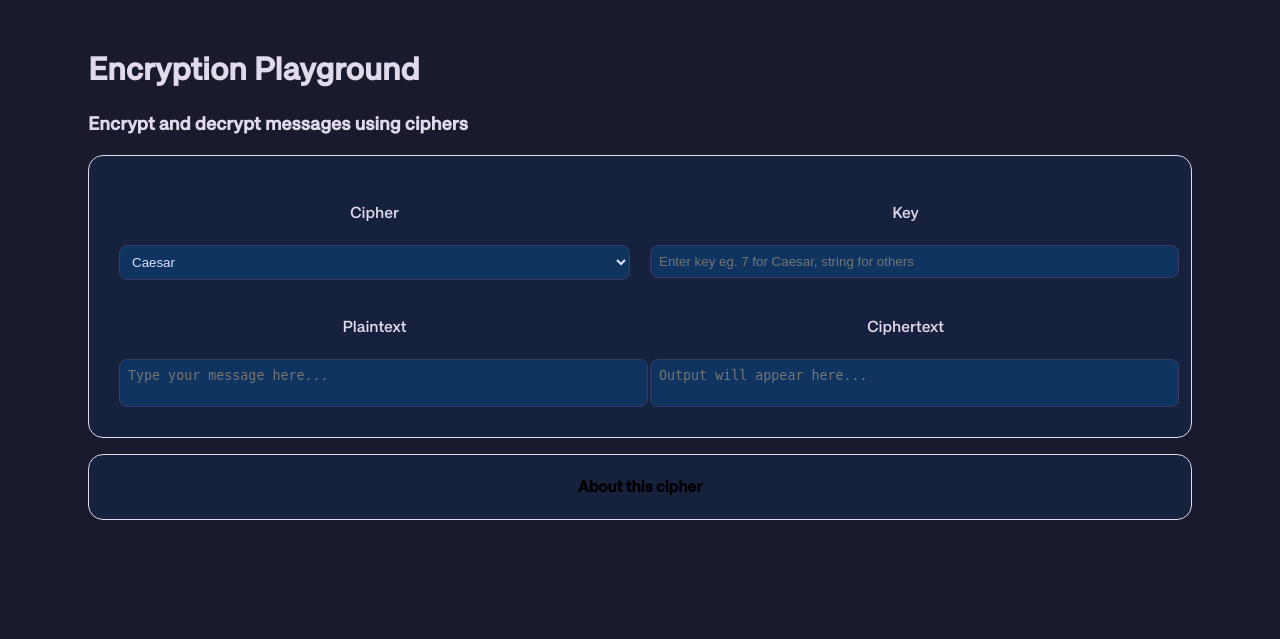
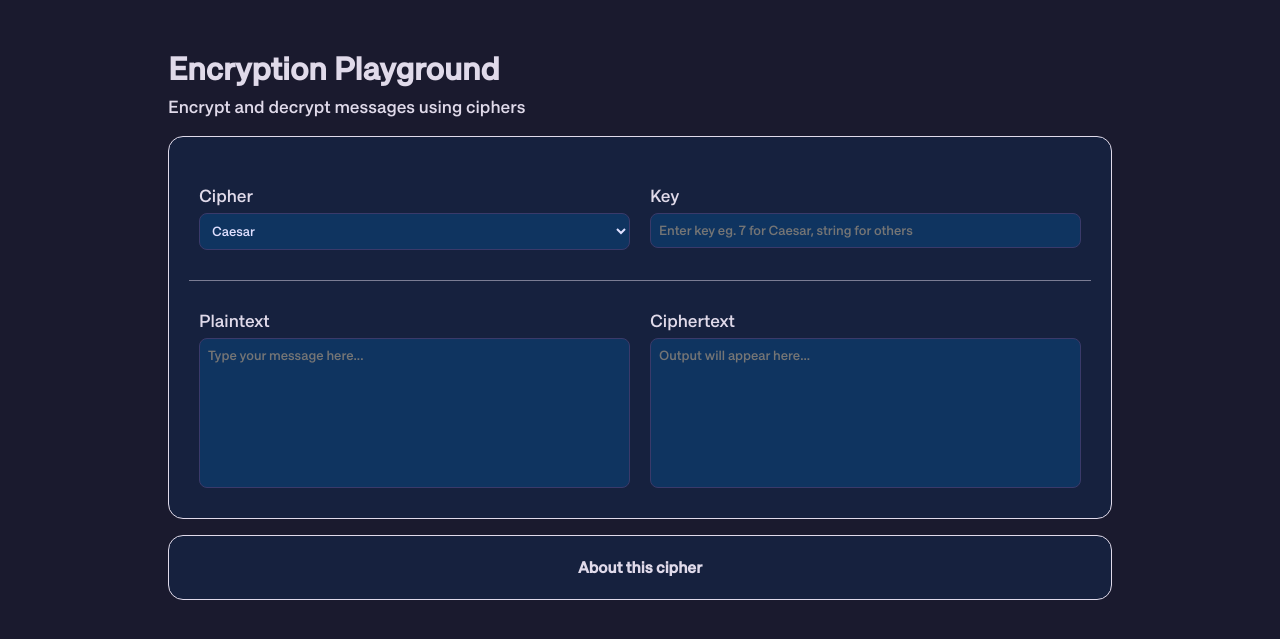
Before and after one commit to Mikolaj-Wujek/encryption-playground, a Flask app: page / in a window 1280 px wide. Shown: the top 639 px of the page. Run offline with Flask 3, Linux system fonts and the light colour scheme.

Commit message:
more css changes

```diff
--- a/static/styles.css
+++ b/static/styles.css
@@ -13,7 +13,19 @@ p {
     color: #e0daea;
 }
 
-h1, h3 {
+h1{
+    color: #e0daea;
+    margin-bottom: 5px;
+}
+
+h3 {
+    color: #e0daea;
+    font-weight: 400;
+    margin-top: 0;
+    font-size: 1.1em;
+}
+
+h4 {
     color: #e0daea;
 }
 
@@ -31,16 +43,33 @@ h1, h3 {
     padding: 10px;
 }
 
+.cipher-grid div:nth-child(1),
+.cipher-grid div:nth-child(2) {
+    border-bottom: 1px solid rgba(224, 218, 234, 0.5);
+    padding-bottom: 30px;
+}
+
+.cipher-grid div p {
+    text-align: left;
+    width: 100%;
+    margin-bottom: 0px;
+    font-size: 1.1em;
+}
+
+.title {
+    text-align: left;
+}
+
 section {
     background-color: #16213e;
     border: 1px solid #e0daea;
     border-radius: 15px;
-    margin: 1em 5em;
+    margin: 1em 10em;
 }
 
 header {
     text-align: left;
-    margin: 3em 5em 1em 5em;
+    margin: 3em 10em 1em 10em;
 }
 
 select, input, textarea {
@@ -50,8 +79,12 @@ select, input, textarea {
     background-color: #0f3460;
     border: 1px solid #3a3a6a;
     color: #e0e0ff;
+    font-family: "Approach", sans-serif;
+    box-sizing: border-box;
 }
 
 textarea {
     resize: none;
+    height: 150px;
+    box-sizing: border-box;
 }
--- a/templates/index.html
+++ b/templates/index.html
@@ -15,7 +15,7 @@
 
     <section class="cipher-grid">
         <div>
-        <p>Cipher</p>
+        <p class="title">Cipher</p>
         <select id="cipher-select">
             <option value="caesar">Caesar</option>
             <option value="vigenere">Vigenère</option>
@@ -24,17 +24,17 @@
         </div>
 
         <div>
-        <p>Key</p>
+        <p class="title">Key</p>
         <input type="text" id="key-input" placeholder="Enter key eg. 7 for Caesar, string for others"/>
         </div>
 
         <div>
-        <p>Plaintext</p>
+        <p class="title">Plaintext</p>
         <textarea id="plaintext" placeholder="Type your message here..."></textarea>
         </div>
 
         <div>
-        <p>Ciphertext</p>
+        <p class="title">Ciphertext</p>
         <textarea id="ciphertext" placeholder="Output will appear here..." readonly></textarea>
         </div>
 
```
